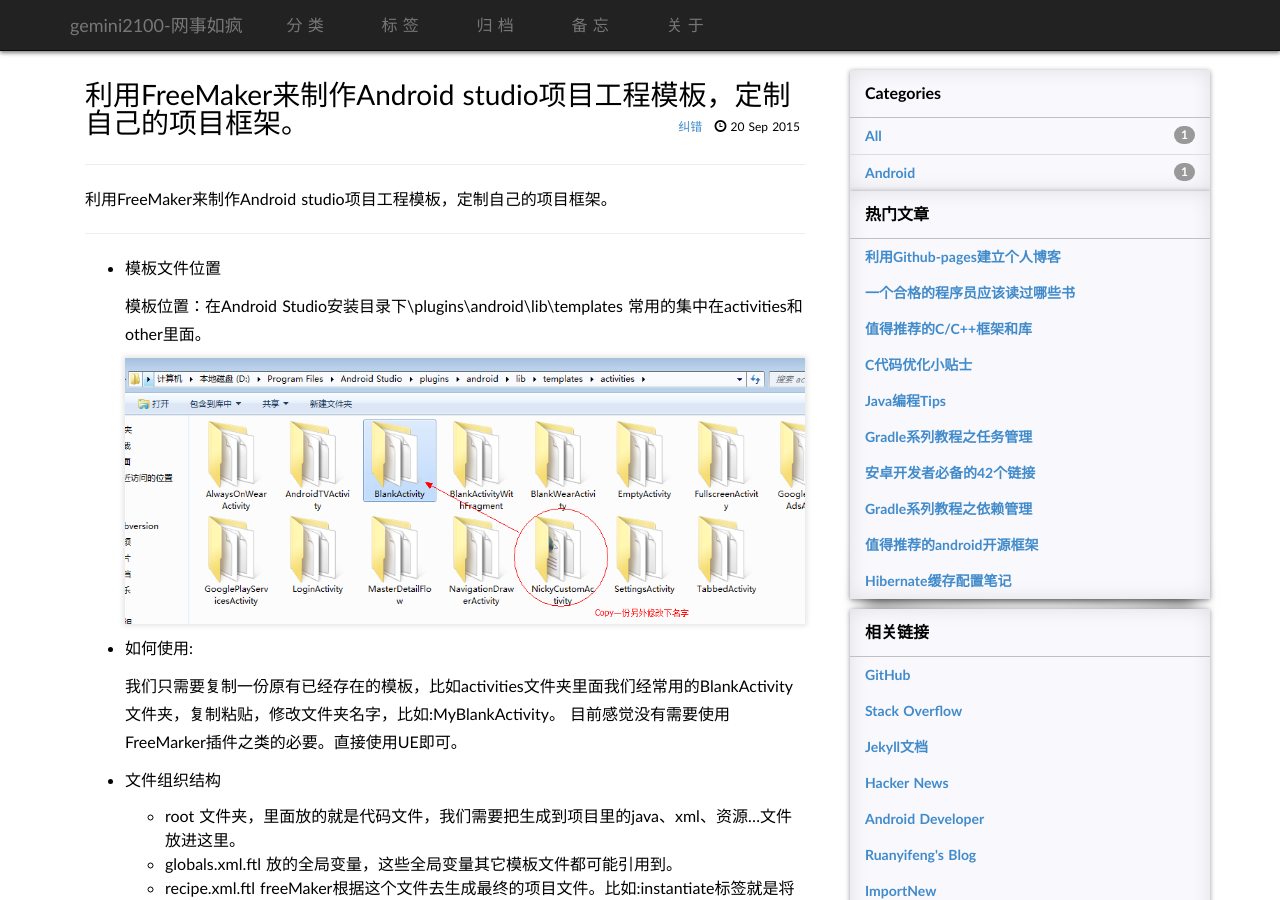
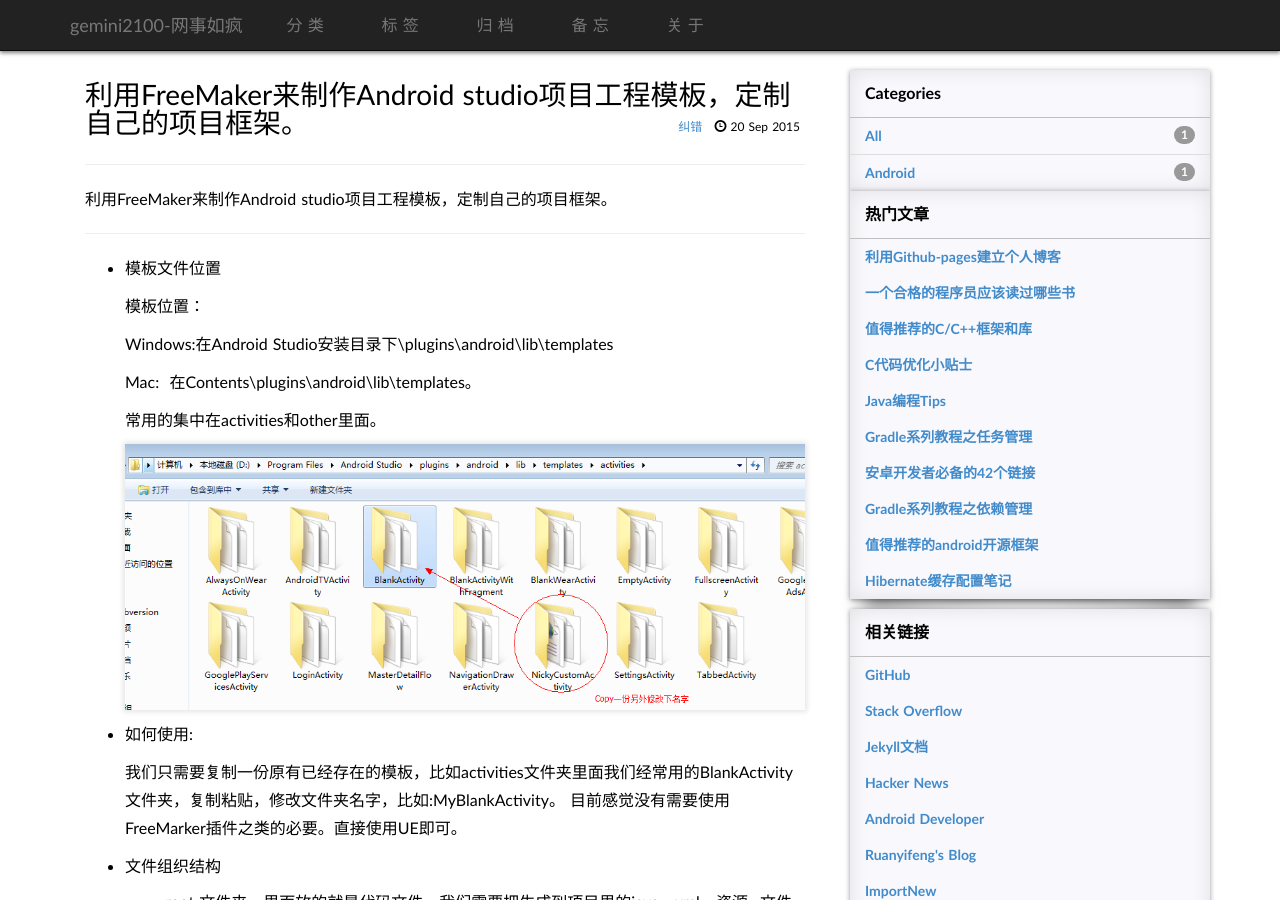
Before and after one commit to gemini2100/gemini2100.github.io, a Jekyll site: the page built from _posts/2015-09-20-FreeMaker来制作Android studio工程模板.md, in a window 1280 px wide and 900 px high. Built offline with Jekyll 4.4.1, drawn with Linux system fonts in a browser that asks for light colours; some web fonts are replaced; comment, search, counter and statistics services are not loaded.

Commit message:
增加mac系统位置

```diff
--- a/_posts/2015-09-20-FreeMaker来制作Android studio工程模板.md
+++ b/_posts/2015-09-20-FreeMaker来制作Android studio工程模板.md
@@ -13,7 +13,13 @@
 
 - 模板文件位置
 
-  模板位置：在Android Studio安装目录下\plugins\android\lib\templates 常用的集中在activities和other里面。
+  模板位置：
+
+  Windows:在Android Studio安装目录下\plugins\android\lib\templates
+
+  Mac:  在Contents\plugins\android\lib\templates。
+
+  常用的集中在activities和other里面。
 
    ![](/images/androidTemplates.png)
 
```
